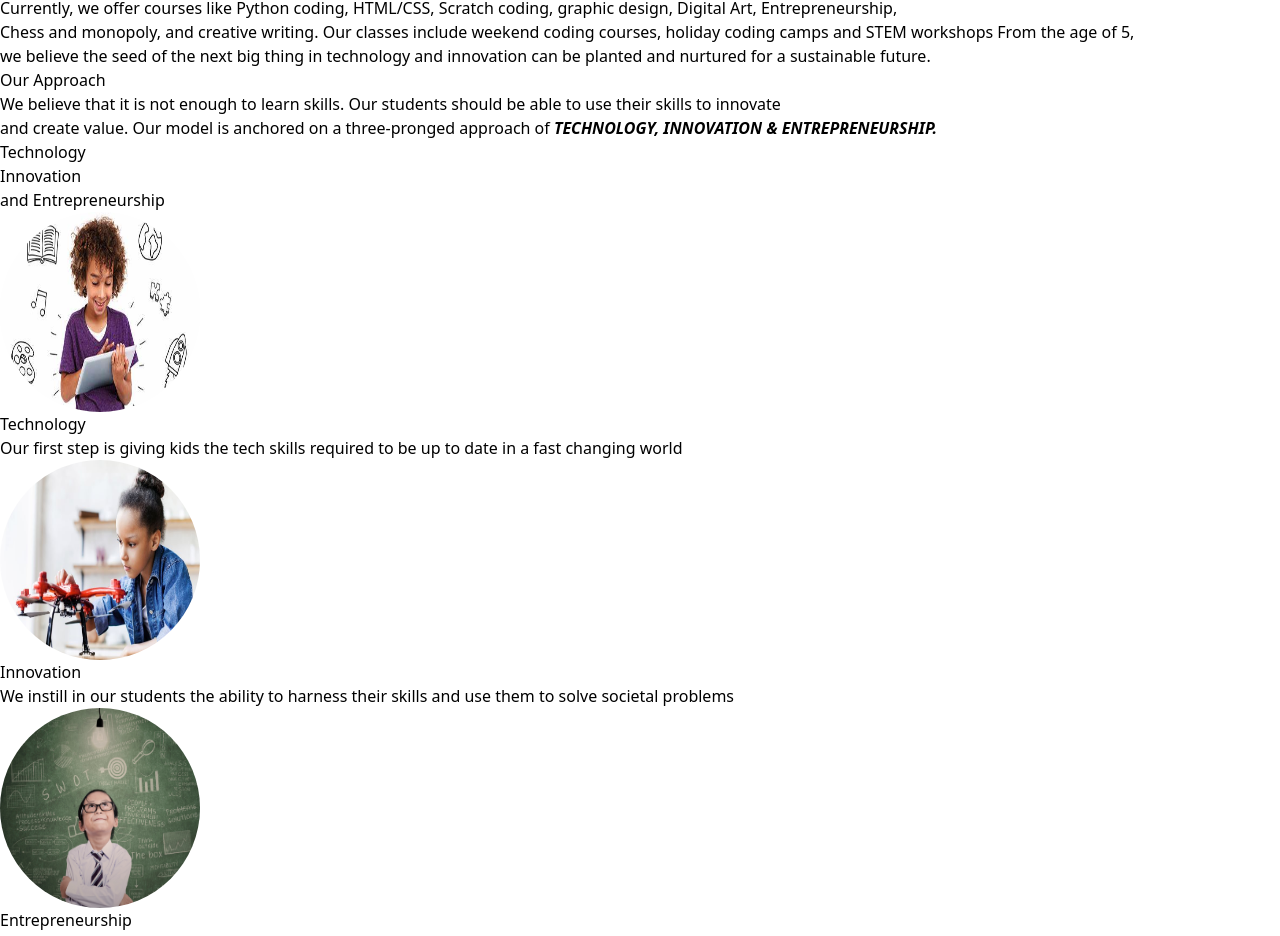
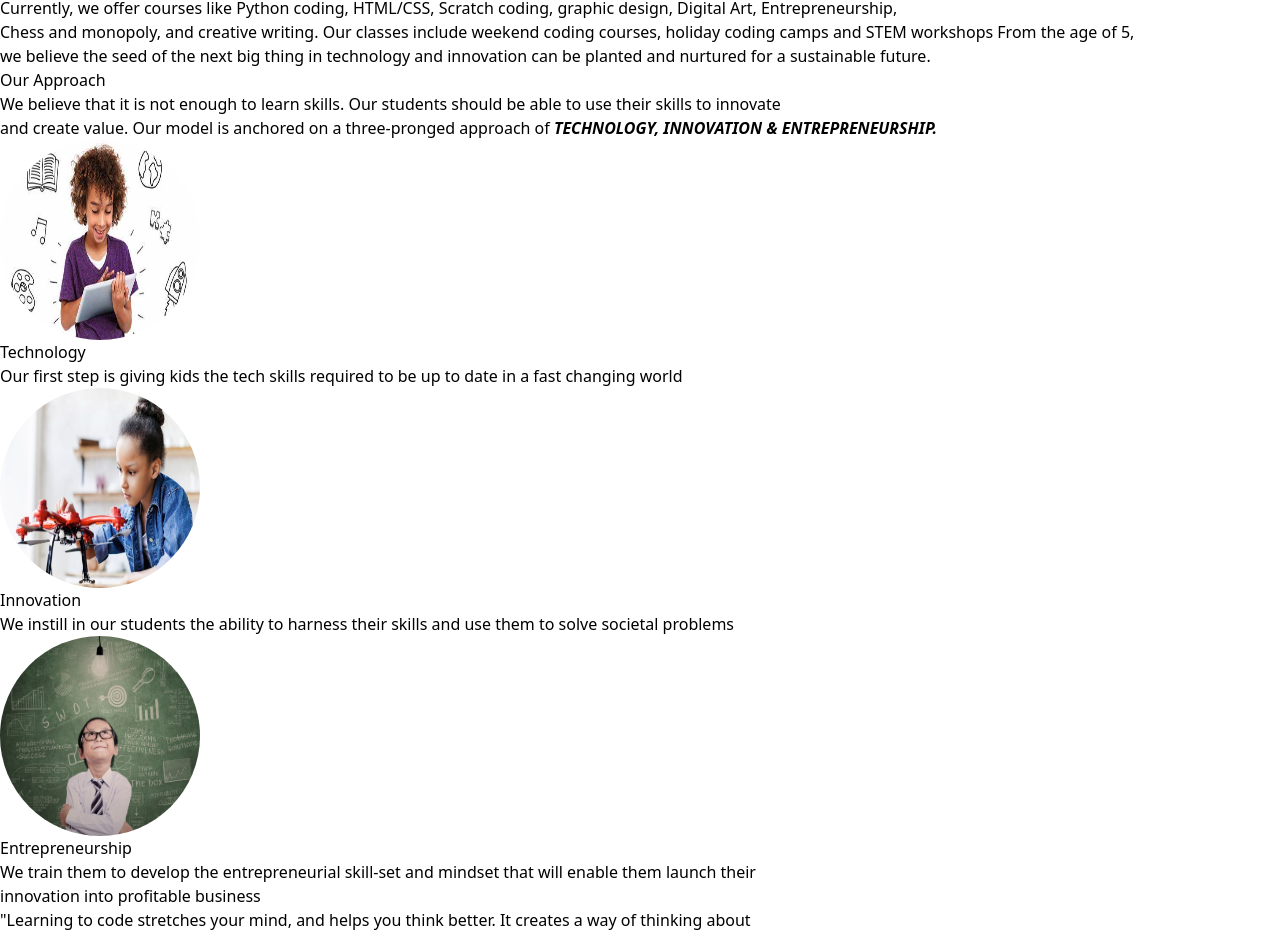
Before and after one commit to Joel0007tech/idealab, a React (Vite) app: page / in a window 1280 px wide. Shown: the part 2832-3768 px from the top of the page. Built offline with nearby package versions, Linux system fonts and the light colour scheme.

Commit message:
update to idealab

```diff
--- a/src/components/Home.jsx
+++ b/src/components/Home.jsx
@@ -93,15 +93,16 @@ const Home = ({
           we believe the seed of the next big thing in technology and innovation can be planted and nurtured for a sustainable future.</p>
           <h5 className="font-semibold text-xl pt-3">Our Approach</h5>
           <p className="text-md">We believe that it is not enough to learn skills. Our students should be able to use their skills to innovate<br/>
-           and create value. Our model is anchored on a three-pronged approach of <em> <strong>TECHNOLOGY, INNOVATION & ENTREPRENEURSHIP.</strong></em><br className="2xl:hidden sm:block"/>
-            <span className="text-yellow-500 bg-black p-1 pt-0 pr-2 pl-2 border
+           and create value. Our model is anchored on a three-pronged approach of <em className="2xl:hidden sm:block"> <strong>TECHNOLOGY, INNOVATION & ENTREPRENEURSHIP.</strong></em></p>
+           {/* <br className="2xl:hidden sm:block"/> */}
+            {/* <span className="text-yellow-500 bg-black p-1 pt-0 pr-2 pl-2 border
             rounded-md cursor-pointer sm:p-2 sm:pl-2 sm:pr-2 sm:mt-6 sm:hidden">
             Technology</span> <br className="2xl:hidden sm:block"/>
            <span className="text-white 2xl:bg-yellow-700 p-1 pt-0 pr-2 pl-2 2xl:border 2xl:rounded-md ml-1 cursor-pointer sm:p-2 sm:pl-2 sm:pr-2
             sm:mt-3 sm:hidden">Innovation
            </span><br className="2xl:hidden sm:block"/><span className="2xl:bg-white p-1 pt-0 pr-2 pl-2 border rounded-md ml-1 cursor-pointer
             sm:p-2 sm:pl-2 sm:pr-2 sm:mt-3 sm:hidden">
-            and Entrepreneurship</span></p>
+            and Entrepreneurship</span></p> */}
             <div className="grid grid-cols-2 justify-center mt-5 sm:flex sm:flex-col sm:gap-2">
             <div className="flex flex-col gap-3 border rounded-md bg-slate-300 mt-3 p-4 pt-6 w-fit m-auto sm:w-80">
               <img src={techImg} alt="tech-image" className="m-auto" style={circle.image}/>
```
